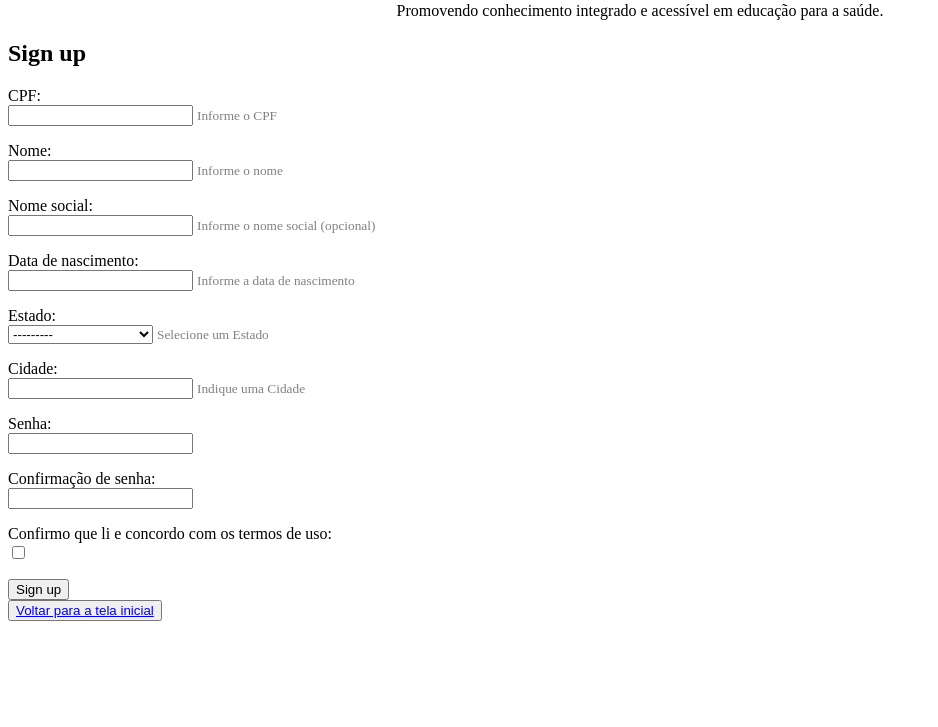
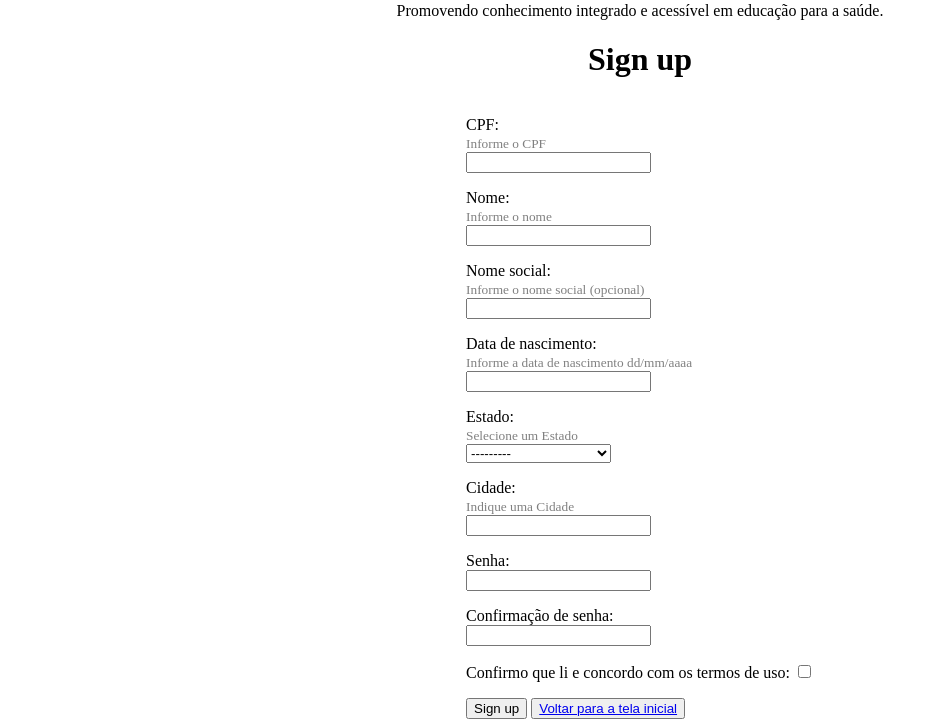
Before and after one commit to JohnVithor/lais-avasus-forum, a Django app: page /accounts/signup/ in a window 1280 px wide. Shown: the part 349-1076 px from the top of the page, without its empty margins (0-938 px from the left). Before the commit the page ends 970 px from the top, so only its background shows below. Run offline with Django 4.2, Linux system fonts and the light colour scheme.

Commit message:
atualização da pagina de cadastro do estudante

```diff
--- a/templates/registration/signup-success.html
+++ b/templates/registration/signup-success.html
@@ -4,9 +4,11 @@
 {% block title %}Sign Up{% endblock %}
 
 {% block content %}
+<div style="text-align: center;">
   <h2>Sign up</h2>
   <p>Success!!!</p>
   <button type="button">
     <a href="{% url 'login' %}">Entrar</a>
   </button>
+</div>
 {% endblock %}
--- a/templates/registration/signup.html
+++ b/templates/registration/signup.html
@@ -4,15 +4,21 @@
 {% block title %}Sign Up{% endblock %}
 
 {% block content %}
-  <h2>Sign up</h2>
+<div style="text-align: center;">
+  <h1>Sign up</h1>
+  <div style="display: inline-block; text-align: left;">
   <form method="post">
     {% csrf_token %}
     {% for field in form %}
       <p>
-        {{ field.label_tag }}<br>
-        {{ field }}
+        {{ field.label_tag }}
         {% if field.help_text %}
+          <br>
           <small style="color: grey">{{ field.help_text }}</small>
+          <br>
+          {{ field }}
+         {% else %}
+         {{ field }}
         {% endif %}
         {% for error in field.errors %}
           <p style="color: red">{{ error }}</p>
@@ -20,10 +26,12 @@
       </p>
     {% endfor %}
     <button type="submit">Sign up</button>
+    <button type="button">
+      <a href="{% url 'home' %}">Voltar para a tela inicial</a>
+    </button>
   </form>
-  <button type="button">
-    <a href="{% url 'home' %}">Voltar para a tela inicial</a>
-  </button>
+</div>
+</div>
   <style>
     #id_username {
       display: flex;
@@ -31,5 +39,8 @@
     #id_password {
       display: flex;
     }
+    #id_password_2 {
+      display: flex;
+    }
   </style>
 {% endblock %}
--- a/users/models.py
+++ b/users/models.py
@@ -17,7 +17,7 @@ class CustomUser(AbstractBaseUser, PermissionsMixin):
 
     name = models.CharField('Nome', max_length=100, help_text='Informe o nome')
     social_name = models.CharField('Nome social', max_length=100, blank=True, help_text='Informe o nome social (opcional)')
-    birth_date = models.DateField('Data de nascimento', help_text='Informe a data de nascimento')
+    birth_date = models.DateField('Data de nascimento', help_text='Informe a data de nascimento dd/mm/aaaa')
     is_professor = models.BooleanField('Professor', default=False)
     is_staff = models.BooleanField(default=False)
     is_superuser = models.BooleanField(default=False)
```
